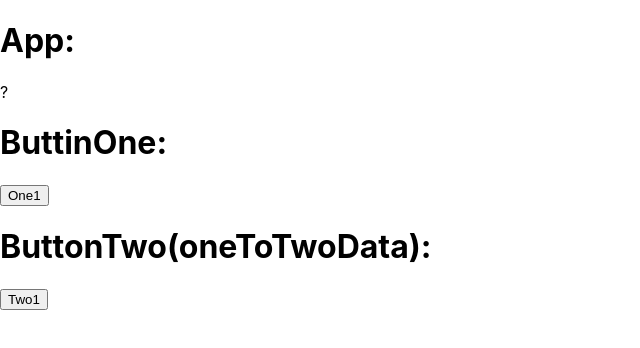
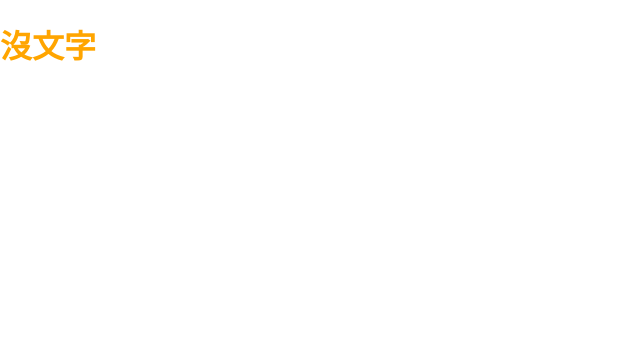
Before and after one commit to esw4soft/react_practice2, a React (Create React App) app: page / in a window 1280 px wide. Shown: the top 348 px of the page, without its empty margins (0-640 px from the left). Built offline with nearby package versions, Linux system fonts and the light colour scheme.

Commit message:
proptypes檢查props類型

```diff
--- a/package.json
+++ b/package.json
@@ -9,10 +9,11 @@
     "eslint-config-react-app": "^6.0.0",
     "eslint-plugin-import": "^2.25.2",
     "eslint-plugin-jsx-a11y": "^6.4.1",
-    "eslint-plugin-prettier": "^4.0.0",
+    "eslint-plugin-prettier": "3.1.4",
     "eslint-plugin-react": "^7.26.1",
     "eslint-plugin-react-hooks": "^4.2.0",
     "prettier": "^2.4.1",
+    "prop-types": "^15.7.2",
     "react": "^17.0.2",
     "react-dom": "^17.0.2",
     "react-scripts": "4.0.3",
--- a/src/App.js
+++ b/src/App.js
@@ -1,28 +1,11 @@
 import './App.css'
 import React, { useState } from 'react'
-import ButtonOne from './components/ButtonOne'
-import ButtonTwo from './components/ButtonTwo'
+import Title from './components/Title'
 
 function App() {
-  const [appData, setAppData] = useState('App1')
-
-  // 子女->父母 準備接收子女的內部狀態用
-  const [childData, setChildData] = useState('')
-
-  // 子女->子女 one 到 two
-  const [oneToTwoData, setOneToTwoData] = useState('')
-
-  //
   return (
     <>
-      {/* 子女->父母 : 來自Two的資料 */}
-      <h1>App: {childData}</h1>
-      {/* \\\\\\\\\\\\\\\ */}
-      {/* one -> 父母 : 傳一個setter函式給one */}?
-      <ButtonOne appData={appData} setOneToTwoData={setOneToTwoData} />
-      {/* \\\\\\\\\\\\\\\ */}
-      {/* 父母 -> two: 透過props傳自己的資料給two */}
-      <ButtonTwo setChildData={setChildData} oneToTwoData={oneToTwoData} />
+      <Title color={'orange'} />
     </>
   )
 }
--- /dev/null
+++ b/src/components/Title.js
@@ -0,0 +1,24 @@
+import React, { useState } from 'react'
+import PropTypes from 'prop-types'
+
+function Title(props) {
+  return (
+    <>
+      <h1 style={{ color: props.color }}>{props.text}</h1>
+    </>
+  )
+}
+
+// props的類型檢查用
+Title.propTypes = {
+  text: PropTypes.string,
+  color: PropTypes.string,
+}
+
+// 預設的props值(沒給定時)
+Title.defaultProps = {
+  text: '沒文字',
+  color: 'blue',
+}
+
+export default Title
```
Also changed, not shown: 1 other file (tests, documents, lock files or other folders).
